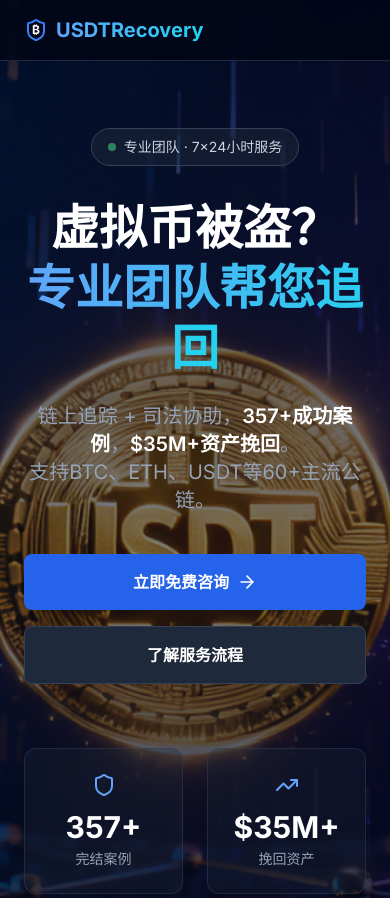
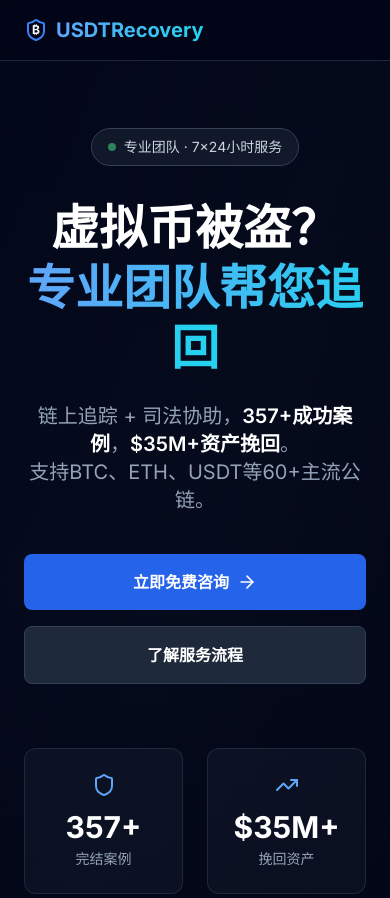
Before and after one commit to bigmobaoxiaoduo/usdtrecovery-web, a Next.js app: page / in a window 390 px wide. Shown: the top 898 px of the page. Built offline with nearby package versions, Linux system fonts and the light colour scheme.

Commit message:
fix: hide hero background image on mobile, use clean gradient instead

```diff
--- a/src/app/page.tsx
+++ b/src/app/page.tsx
@@ -101,13 +101,16 @@
 
       {/* Hero Section */}
       <section className="relative pt-32 pb-20 overflow-hidden">
-        {/* 背景图 */}
+        {/* 背景图 - 桌面端显示，移动端隐藏 */}
         <div
-          className="absolute inset-0 bg-cover bg-center bg-no-repeat"
+          className="absolute inset-0 bg-cover bg-center bg-no-repeat hidden md:block"
           style={{ backgroundImage: 'url(/images/hero-bg.jpg)' }}
         />
-        {/* 渐变遮罩 */}
-        <div className="absolute inset-0 bg-gradient-to-b from-slate-950/70 via-slate-950/50 to-slate-950" />
+        {/* 移动端背景 - 纯色渐变 */}
+        <div className="absolute inset-0 bg-gradient-to-br from-blue-900/10 via-slate-900 to-slate-950 md:hidden" />
+
+        {/* 渐变遮罩 - 移动端更强 */}
+        <div className="absolute inset-0 bg-gradient-to-b from-slate-950/80 via-slate-950/70 to-slate-950 md:from-slate-950/70 md:via-slate-950/50" />
 
         <div className="relative max-w-6xl mx-auto px-6">
           <motion.div
```
